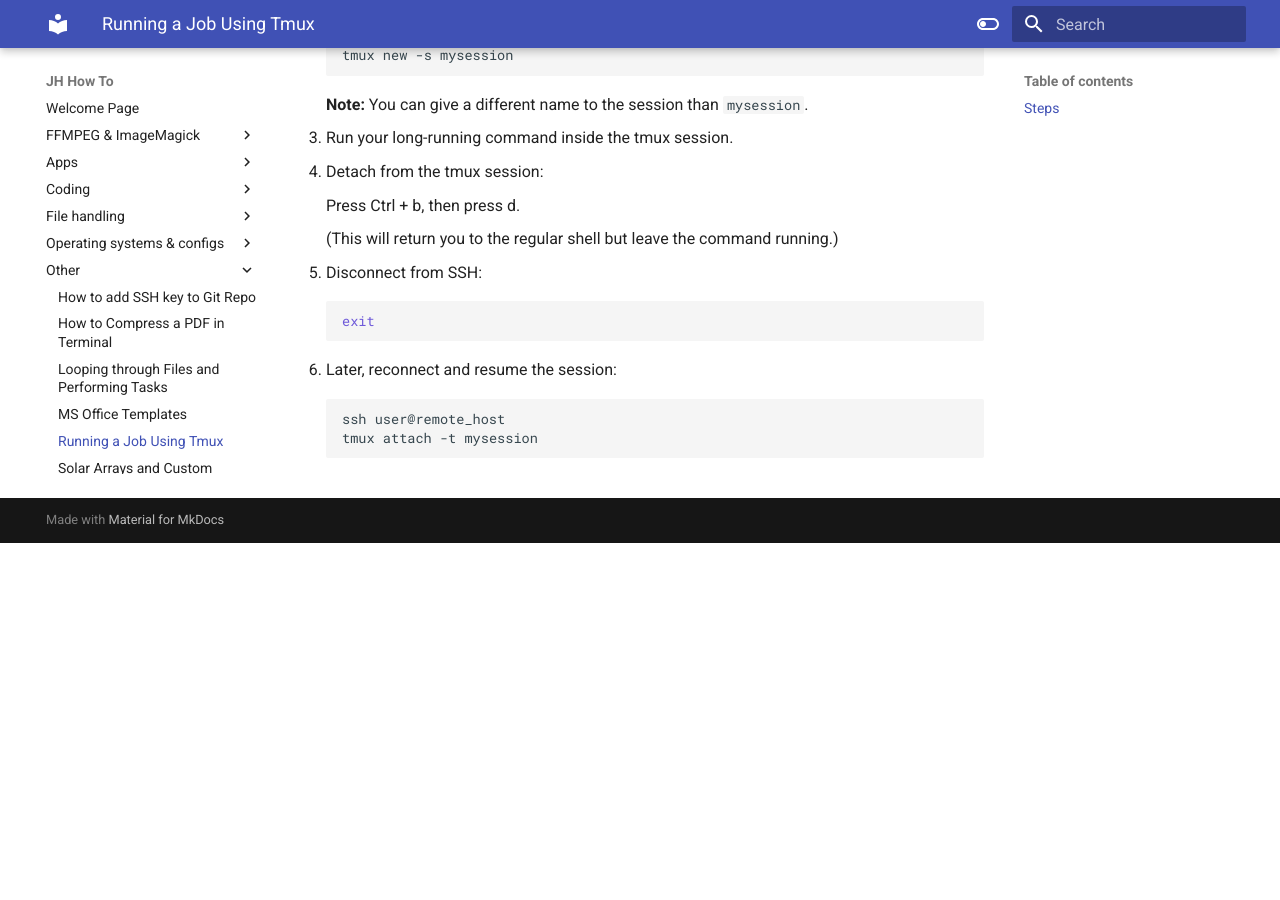
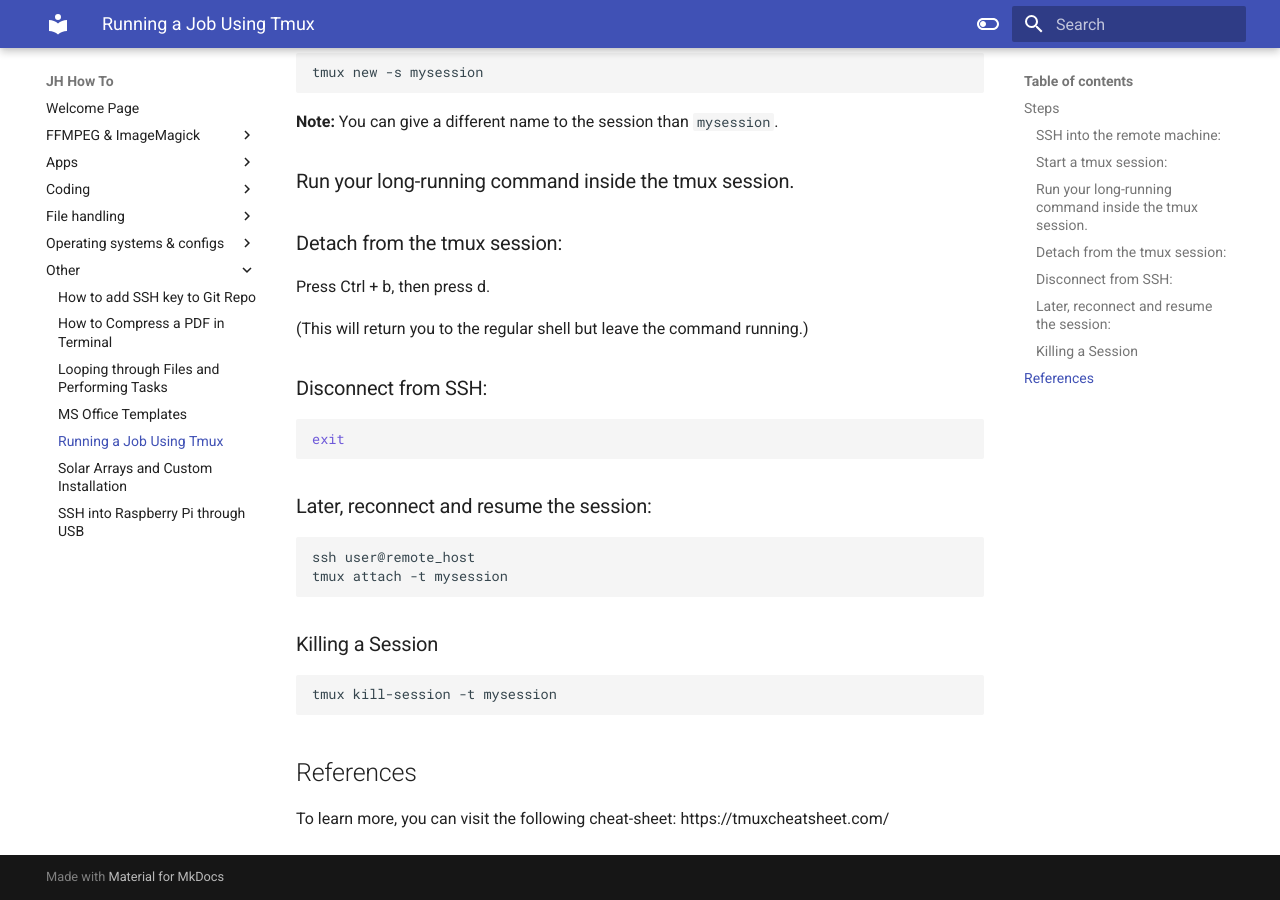
Before and after one commit to johnhalz/how_to, an MkDocs documentation site: the page built from docs/other/running_a_job_using_tmux.md, in a window 1280 px wide and 900 px high, scrolled down 526 px. Built offline with MkDocs 1.6.1 and Material for MkDocs 9.7.7, drawn with Linux system fonts in a browser that asks for light colours; before the commit the page ends 1069 px from its top, so only the background shows below that.

Commit message:
Updated tmux guide

````diff
--- a/docs/other/running_a_job_using_tmux.md
+++ b/docs/other/running_a_job_using_tmux.md
@@ -6,37 +6,47 @@
 
 ## Steps
 
-1. SSH into the remote machine:
+### SSH into the remote machine:
 
-    ``` bash
-    ssh user@remote_host
-    ```
+``` bash
+ssh user@remote_host
+```
 
-2. Start a tmux session:
+### Start a tmux session:
 
-    ``` bash
-    tmux new -s mysession
-    ```
+``` bash
+tmux new -s mysession
+```
 
-    **Note:** You can give a different name to the session than `mysession`.
+**Note:** You can give a different name to the session than `mysession`.
 
-3. Run your long-running command inside the tmux session.
+### Run your long-running command inside the tmux session.
 
-4. Detach from the tmux session:
+### Detach from the tmux session:
 
-    Press Ctrl + b, then press d.
+Press Ctrl + b, then press d.
 
-    (This will return you to the regular shell but leave the command running.)
+(This will return you to the regular shell but leave the command running.)
 
-5. Disconnect from SSH:
+### Disconnect from SSH:
 
-    ``` bash
-    exit
-    ```
+``` bash
+exit
+```
 
-6. Later, reconnect and resume the session:
+### Later, reconnect and resume the session:
 
-    ``` bash
-    ssh user@remote_host
-    tmux attach -t mysession
-    ```
+``` bash
+ssh user@remote_host
+tmux attach -t mysession
+```
+
+### Killing a Session
+
+``` bash
+tmux kill-session -t mysession
+```
+
+## References
+
+To learn more, you can visit the following cheat-sheet: https://tmuxcheatsheet.com/
````
